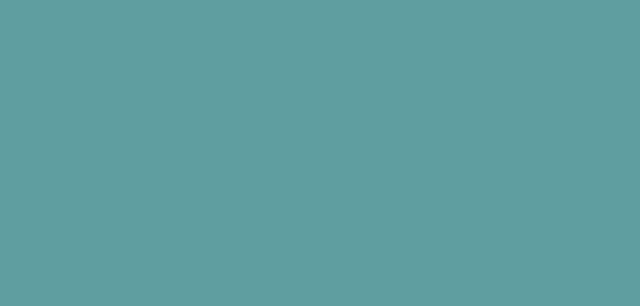
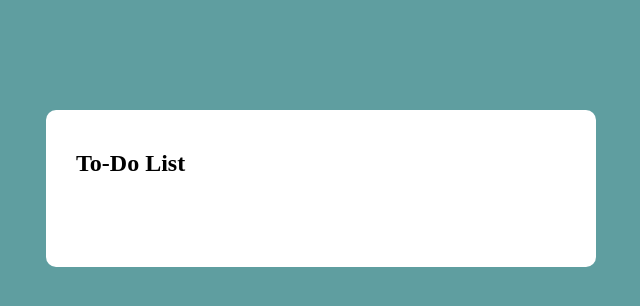
Before and after one commit to ZocDock/DemoToDo, a website: page index.html in a window 1280 px wide. Shown: the whole page, without its empty margins (319-959 px from the left). Drawn offline with Linux system fonts and the light colour scheme.

Commit message:
more main window styling

```diff
--- a/index.html
+++ b/index.html
@@ -8,7 +8,9 @@
 <body>
 <!-- To-do: semantic html tags -->
 <div class="container">
-
+    <div class="todo-app">
+        <h2>To-Do List</h2>
+    </div>
 </div>
 </body>
 </html>
--- a/styles.css
+++ b/styles.css
@@ -12,3 +12,21 @@
     background: cadetblue;
     padding: 10px;
 }
+
+.todo-app{
+    width: 100%;
+    max-width: 550px;
+    background: white;
+    margin: 100px auto 20px;
+    padding: 40px 30px 70px;
+    border-radius: 10px;
+}
+
+.todo-app h2{
+    color: black;
+    display: flex;
+    align-items: center;
+    margin-bottom: 20px;
+}
+
+/* Icon here */
```
